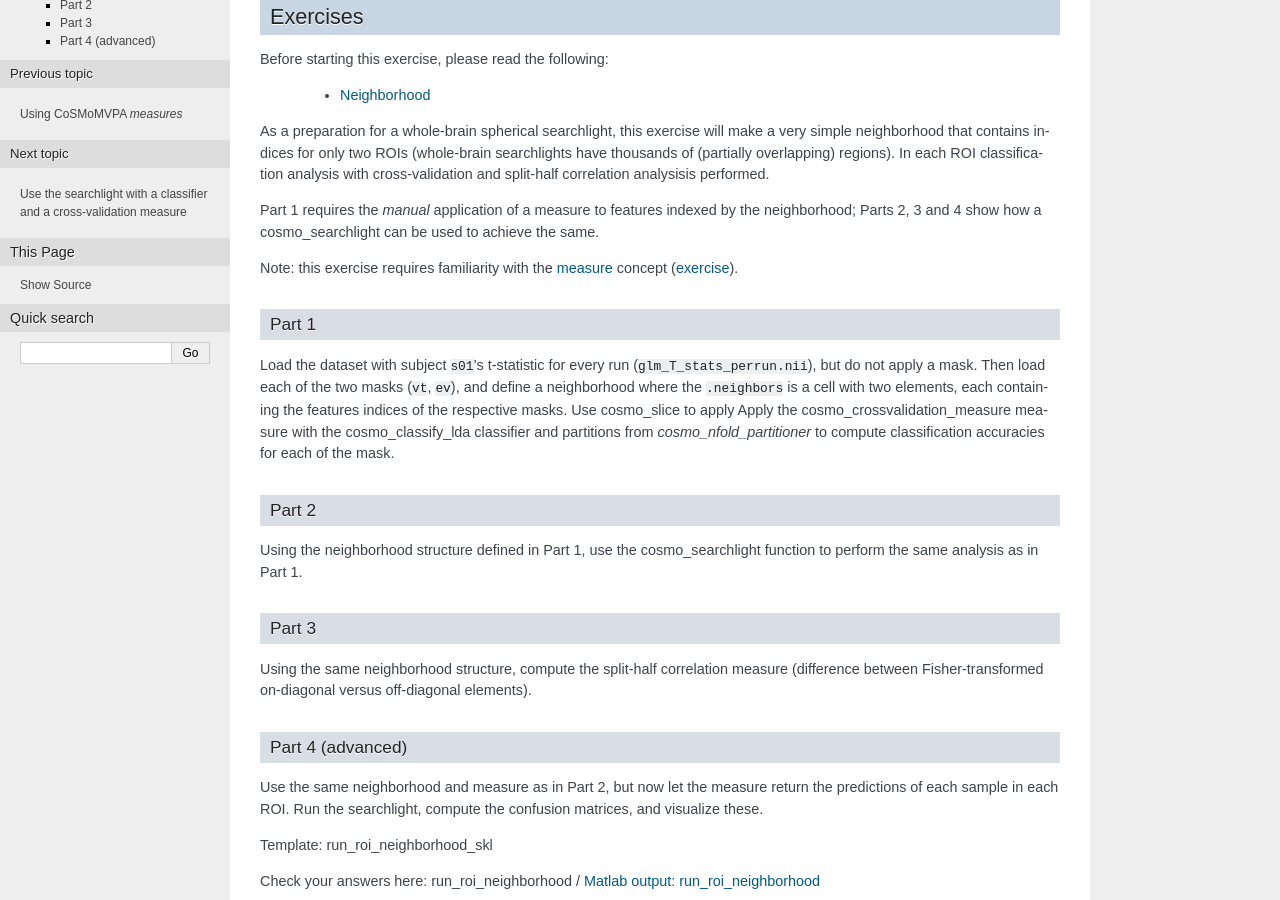
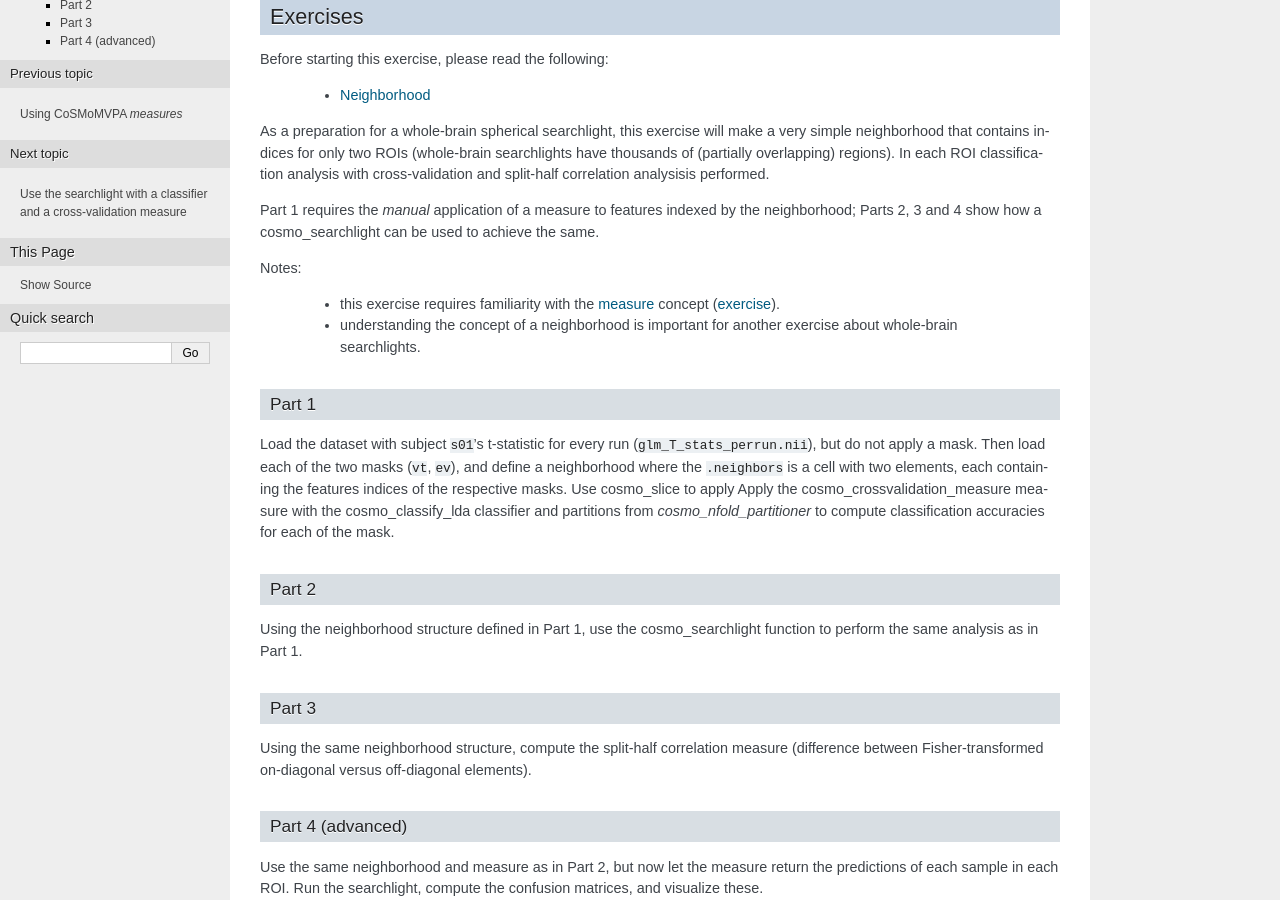
Before and after one commit to CoSMoMVPA/CoSMoMVPA, a Sphinx documentation site: the page built from doc/source/ex_neighborhood.rst, in a window 1280 px wide and 900 px high, scrolled down 401 px. Built offline with Sphinx 7.4.7, drawn with Linux system fonts in a browser that asks for light colours; pages that are not in the unit, such as notebooks, are missing from menus.

Commit message:
EXC: add notes

```diff
--- a/doc/source/ex_neighborhood.rst
+++ b/doc/source/ex_neighborhood.rst
@@ -26,7 +26,10 @@ As a preparation for a whole-brain spherical searchlight, this exercise will mak
 
 Part 1 requires the *manual* application of a measure to features indexed by the neighborhood; Parts 2, 3 and 4 show how a :ref:`cosmo_searchlight` can be used to achieve the same.
 
-Note: this exercise requires familiarity with the :ref:`measure <cosmomvpa_measure>` concept (:ref:`exercise <ex_measures>`).
+Notes:
+
+    - this exercise requires familiarity with the :ref:`measure <cosmomvpa_measure>` concept (:ref:`exercise <ex_measures>`).
+    - understanding the concept of a neighborhood is important for another exercise about whole-brain searchlights.
 
 Part 1
 ######
```
